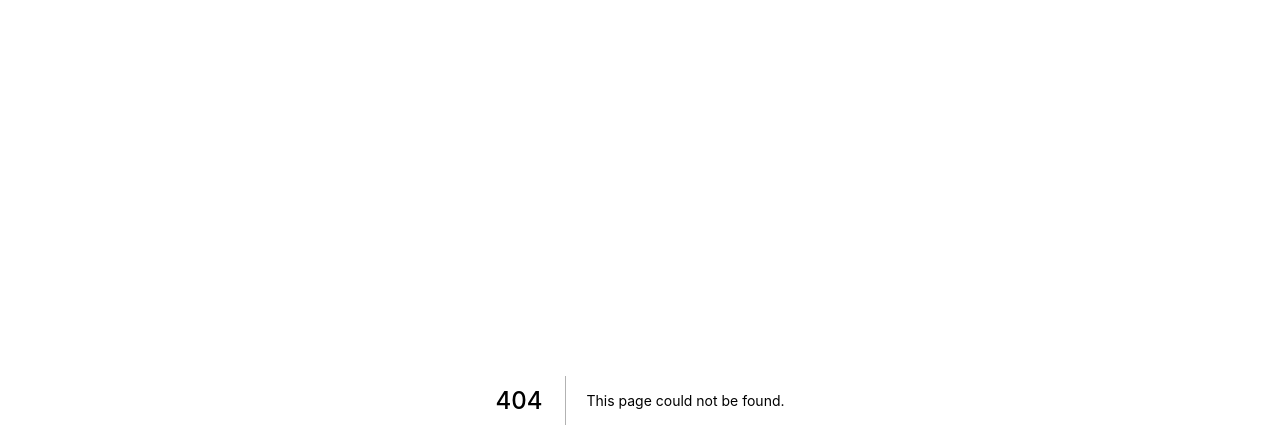
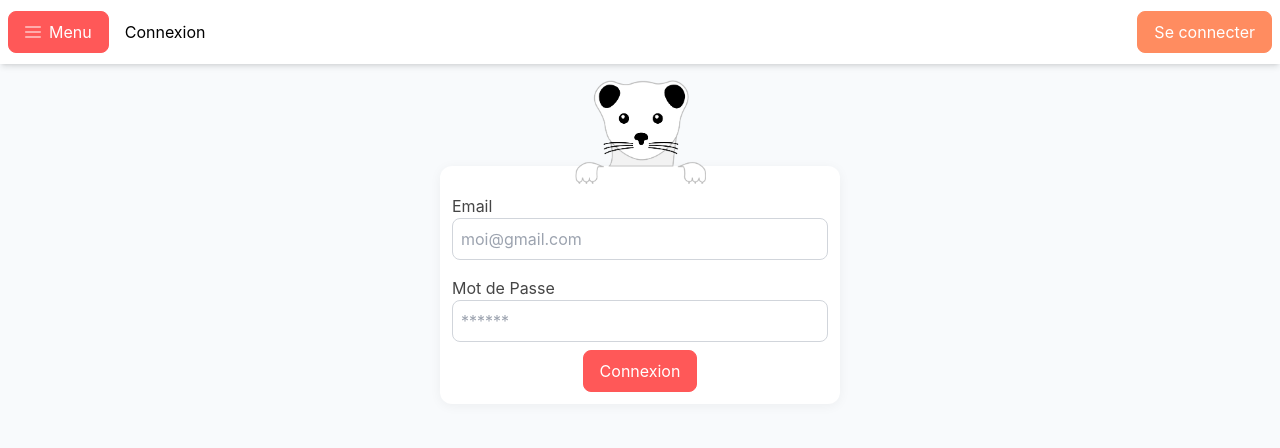
Before and after one commit to Le-Chemin-du-Local/Site, a Next.js app: page /login in a window 1280 px wide. Before the commit this address had no page. Shown: the top 448 px of the page. Built offline with nearby package versions, Linux system fonts and the light colour scheme; no server answers.

Commit message:
✨ Ajout de la connexion

```diff
--- a/package.json
+++ b/package.json
@@ -12,6 +12,7 @@
     "@apollo/client": "^3.6.9",
     "@svgr/webpack": "^6.2.1",
     "graphql": "^16.6.0",
+    "iron-session": "^6.2.1",
     "next": "12.1.6",
     "react": "18.1.0",
     "react-dom": "18.1.0"
--- a/src/components/atoms/card.tsx
+++ b/src/components/atoms/card.tsx
@@ -14,7 +14,7 @@ export default function Card(options: CardProps): JSX.Element {
 	const {children, className} = options;
 
 	return (
-		<div className={'m-5 p-3 bg-white rounded-xl h-fit shadow-[0px_2px_12px_0px_rgba(0,0,0,0.05)] ' + className}>
+		<div className={'p-3 bg-white rounded-xl h-fit shadow-[0px_2px_12px_0px_rgba(0,0,0,0.05)] ' + className}>
 			{children}
 		</div>
 	);
--- /dev/null
+++ b/src/components/atoms/status_message.tsx
@@ -0,0 +1,32 @@
+interface StatusMessageProps {
+	type?: 'error' | 'info' | 'success';
+	message: string;
+}
+
+/**
+ * Un message à afficher
+ * @param {StatusMessageProps} options Les options du message
+ * @return {JSX.Element} Le mesage
+ */
+export default function StatusMessage(options: StatusMessageProps) {
+	const {type, message} = options;
+
+	let style = 'bg-error-container border border-error';
+
+	switch (type) {
+	case 'info':
+		style = 'bg-information-container text-white';
+		break;
+	case 'success':
+		style = 'bg-success-container border border-success';
+		break;
+	default:
+		break;
+	}
+
+	return (
+		<div className={'px-4 py-2 w-full rounded-xl ' + style}>
+			{message}
+		</div>
+	);
+}
--- /dev/null
+++ b/src/components/molecule/inputs/text_input.tsx
@@ -0,0 +1,38 @@
+import {FocusEventHandler} from 'react';
+
+interface TextInputProps {
+	inputName: string;
+	inputType?: string;
+	placeholder?: string;
+	label?: string;
+	isRequired?: boolean;
+	inputState?: string | number | readonly string[];
+	// inputSetState: Dispatch<SetStateAction<string | number | readonly string[] | undefined>>;
+	onFocus?: FocusEventHandler<HTMLInputElement>
+}
+
+/**
+ * Un champs de text
+ * @param {TextInputProps} options Les paramètres du champs de text
+ * @return {JSX.Element} Un champs de texte
+ */
+export default function TextInput(options: TextInputProps) {
+	const {inputName, inputType, placeholder, label, isRequired, inputState, onFocus} = options;
+
+	return (
+		<div className='flex flex-col my-2 w-full'>
+			{label &&
+				<label className='text-dark-grey' htmlFor={inputName}>{label}</label>}
+			<input
+				id={inputName}
+				name={inputName}
+				onFocus={onFocus}
+				type={inputType}
+				placeholder={placeholder}
+				value={inputState}
+				required={isRequired}
+				className='border border-gray-300 border-solid outline-none p-2 rounded-lg w-full'
+			/>
+		</div>
+	);
+}
--- a/src/components/organisms/aside.tsx
+++ b/src/components/organisms/aside.tsx
@@ -1,6 +1,6 @@
 import Image from 'next/image';
 import {Dispatch, MutableRefObject, SetStateAction, useEffect, useRef, useState} from 'react';
-import {AccueilSVG, PanierPermanentSVG, RechercheCommercesSVG} from '../../assets/icons';
+import {AccueilSVG, ClickAndCollectSVG, RechercheCommercesSVG} from '../../assets/icons';
 import ElevatedButton from '../atoms/buttons/elevated_button';
 import MenuButton from '../molecule/menu_button';
 
@@ -87,7 +87,7 @@ export default function Aside(options: AsideProps) {
 						href="/" />
 
 					<MenuButton
-						icon={<PanierPermanentSVG/>}
+						icon={<ClickAndCollectSVG/>}
 						label="Mon Panier"
 						href='/basket' />
 				</div>
--- /dev/null
+++ b/src/components/organisms/forms/login_form.tsx
@@ -0,0 +1,97 @@
+import {gql, useMutation} from '@apollo/client';
+import Router from 'next/router';
+import {useState} from 'react';
+import ElevatedButton from '../../atoms/buttons/elevated_button';
+import StatusMessage from '../../atoms/status_message';
+import TextInput from '../../molecule/inputs/text_input';
+
+interface LoginFormProps {
+	redirect: string;
+	callbackSuccess?: () => void;
+}
+
+/**
+ * Le formulaire de connexion
+ * @param {LoginFormProps} options Les infos du formulaire de connexion
+ * @return {JSX.Element} Le code du formulaire de connexion
+ */
+export default function LoginForm(options: LoginFormProps) {
+	const {redirect, callbackSuccess} = options;
+
+	const [runLoginMutation] = useMutation(
+		gql`
+			mutation login($input: Login!) {
+				login(input: $input)
+			}
+		`, {
+			onCompleted: async (data) => {
+				if (data) {
+					const response = await fetch('/api/login', {
+						method: 'POST',
+						headers: {'Content-Type': 'application/json'},
+						body: JSON.stringify({jwt: data.login}),
+					});
+
+					if (response.ok) {
+						if (callbackSuccess) callbackSuccess();
+						Router.push(redirect);
+
+						setLoading(false);
+					} else {
+						setLoading(false);
+						setError('Impossible de retenir la session');
+					}
+				}
+			},
+			onError: async (error) => {
+				setLoading(false);
+				setError(error.message);
+			},
+		}
+	);
+
+	const [isLoading, setLoading] = useState(false);
+	const [errorMessage, setError] = useState('');
+
+	return (
+		<form
+			onSubmit={async (e) => {
+				e.preventDefault();
+				setLoading(true);
+
+				runLoginMutation({
+					variables: {
+						input: {
+							email: e.currentTarget.email.value,
+							password: e.currentTarget.password.value,
+						},
+					},
+				});
+			}}
+			className="flex flex-col items-center justify-between"
+		>
+			{(errorMessage.length > 0) &&
+				<StatusMessage message={errorMessage} />
+			}
+
+			<TextInput
+				inputName="email"
+				label="Email"
+				inputType='email'
+				isRequired={true}
+				placeholder='moi@gmail.com' />
+
+			<TextInput
+				inputName='password'
+				label='Mot de Passe'
+				inputType='password'
+				isRequired={true}
+				placeholder='******' />
+
+			<ElevatedButton
+				label='Connexion'
+				isLoading={isLoading}
+				isSubmitButton={true} />
+		</form>
+	);
+}
--- a/src/components/organisms/header.tsx
+++ b/src/components/organisms/header.tsx
@@ -1,3 +1,4 @@
+import Router from 'next/router';
 import {useState} from 'react';
 import {MenuSVG} from '../../assets/svg';
 import ElevatedButton from '../atoms/buttons/elevated_button';
@@ -34,6 +35,15 @@ export default function Header(options: HeaderProps): JSX.Element {
 				)}
 				<p className='ml-4'>{title}</p>
 			</div>
+			<div>
+				<ElevatedButton
+					label='Se connecter'
+					color='secondary'
+					// eslint-disable-next-line @typescript-eslint/no-unused-vars
+					onClick={(_) => {
+						Router.push('/login');
+					}} />
+			</div>
 		</header>
 	);
 }
--- a/src/constants/app.ts
+++ b/src/constants/app.ts
@@ -4,3 +4,6 @@ export const DEV_MODE = process.env.NODE_ENV !== 'production';
 // URL Application
 export const API_URL_DEV = 'http://localhost:8082/query';
 export const API_URL_PROD = 'https://beta-api.chemin-du-local.bzh/query';
+
+// SECRETS
+export const COOKIE_SECRET = process.env.COOKIE_SECRET;
--- /dev/null
+++ b/src/helpers/session.tsx
@@ -0,0 +1,31 @@
+import {IronSessionOptions} from 'iron-session';
+import {withIronSessionApiRoute} from 'iron-session/next';
+import {NextApiHandler} from 'next';
+import {COOKIE_SECRET, DEV_MODE} from '../constants/app';
+import {Login} from '../pages/api/login';
+
+const sessionOptions: IronSessionOptions = {
+	password: COOKIE_SECRET + '',
+	cookieName: 'iron-session/chemin-du-local.bzh',
+	cookieOptions: {
+		sameSite: 'lax',
+		maxAge: 10000000,
+		secure: DEV_MODE ? false : true,
+	},
+};
+
+/**
+ * Permet de faire des requêtes avec les infos de la session
+ * @param {NextApiHandler} handler L'handler
+ * @return {NextApiHandler} le handler avec un session
+ */
+export default function withSession(handler: NextApiHandler) {
+	return withIronSessionApiRoute(handler, sessionOptions);
+}
+
+// C'est ici qu'on spécifie le type de `req.session`
+declare module 'iron-session' {
+	interface IronSessionData {
+		user?: Login;
+	}
+}
--- /dev/null
+++ b/src/pages/api/login.tsx
@@ -0,0 +1,18 @@
+import {NextApiRequest, NextApiResponse} from 'next';
+import withSession from '../../helpers/session';
+
+export type Login = {
+	jwt: string;
+}
+
+export default withSession(
+	async function loginRoute(req: NextApiRequest, res: NextApiResponse) {
+		const {jwt} = await req.body;
+		const user = {jwt: jwt} as Login;
+
+		req.session.user = user;
+		await req.session.save();
+
+		res.json(user);
+	}
+);
--- a/src/pages/commerces/[[...page]].tsx
+++ b/src/pages/commerces/[[...page]].tsx
@@ -66,7 +66,7 @@ interface ListCommercesProps {
  * @param {ListCommercesProps} options Les propriétés de la page
  * @return {JSX.Element} La page de la liste des commerces
  */
-export default function listCommerces(options: ListCommercesProps): JSX.Element {
+export default function ListCommerces(options: ListCommercesProps): JSX.Element {
 	const {totalCount, commerces, currentPage} = options;
 
 	return (
--- /dev/null
+++ b/src/pages/login.tsx
@@ -0,0 +1,19 @@
+import Image from 'next/image';
+import Card from '../components/atoms/card';
+import LoginForm from '../components/organisms/forms/login_form';
+import Layout from '../components/organisms/layout';
+
+/**
+ * Page de connexion
+ * @return {JSX.Element} Le code de la page de connexion
+ */
+export default function Login(): JSX.Element {
+	return (
+		<Layout title='Connexion'>
+			<Image className='z-10' src='/images/hermine.png' alt="Image d'une hermine" width={131} height={104} />
+			<Card className='absolute top-[166px] pt-5 w-full max-w-[400px]'>
+				<LoginForm redirect='/' />
+			</Card>
+		</Layout>
+	);
+}
```
Also changed, not shown: 2 other files (tests, documents, lock files or other folders).
